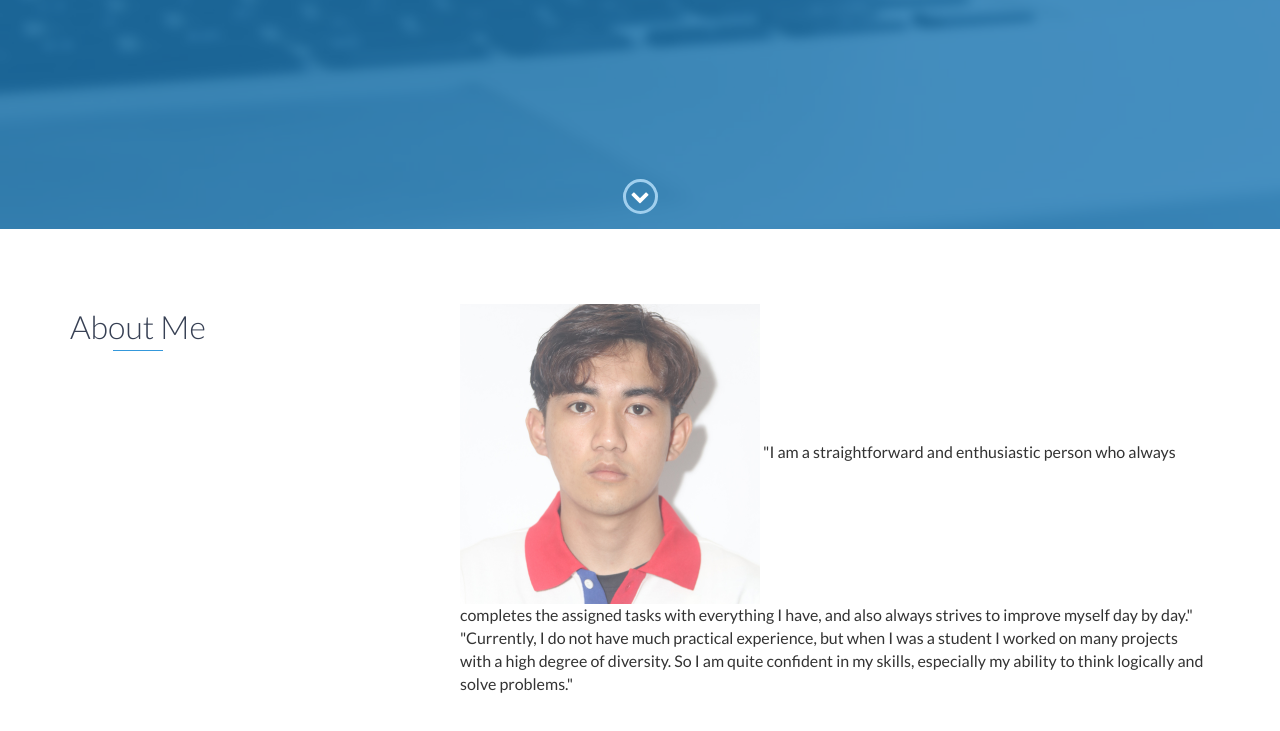
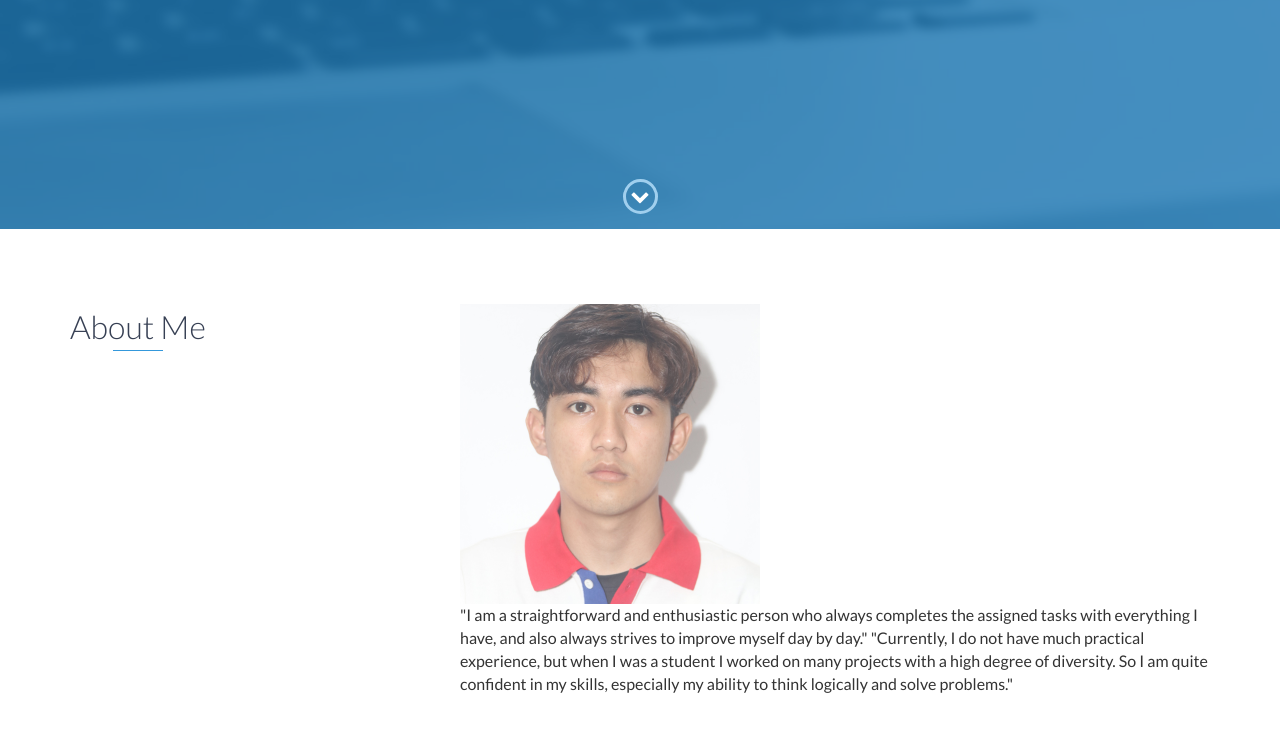
Before and after one commit to HardieLee/My-Portfolio, a website: page index.html in a window 1280 px wide. Shown: the part 571-1302 px from the top of the page. Drawn offline with nearby package versions, Linux system fonts and the light colour scheme.

Commit message:
Update index.html

```diff
--- a/index.html
+++ b/index.html
@@ -73,9 +73,9 @@
                     <h2 class="heading">About Me</h2>
                 </div>
                 <div class="col-md-8">
-		    <span>
+		    <div class="avt">
 		    	<img src = "images/avt.png">
-		    </span>
+		    </div>
                     <span>
                         "I am a straightforward and enthusiastic person who always completes the assigned tasks with everything I have,
             and also always strives to improve myself day by day."
```
